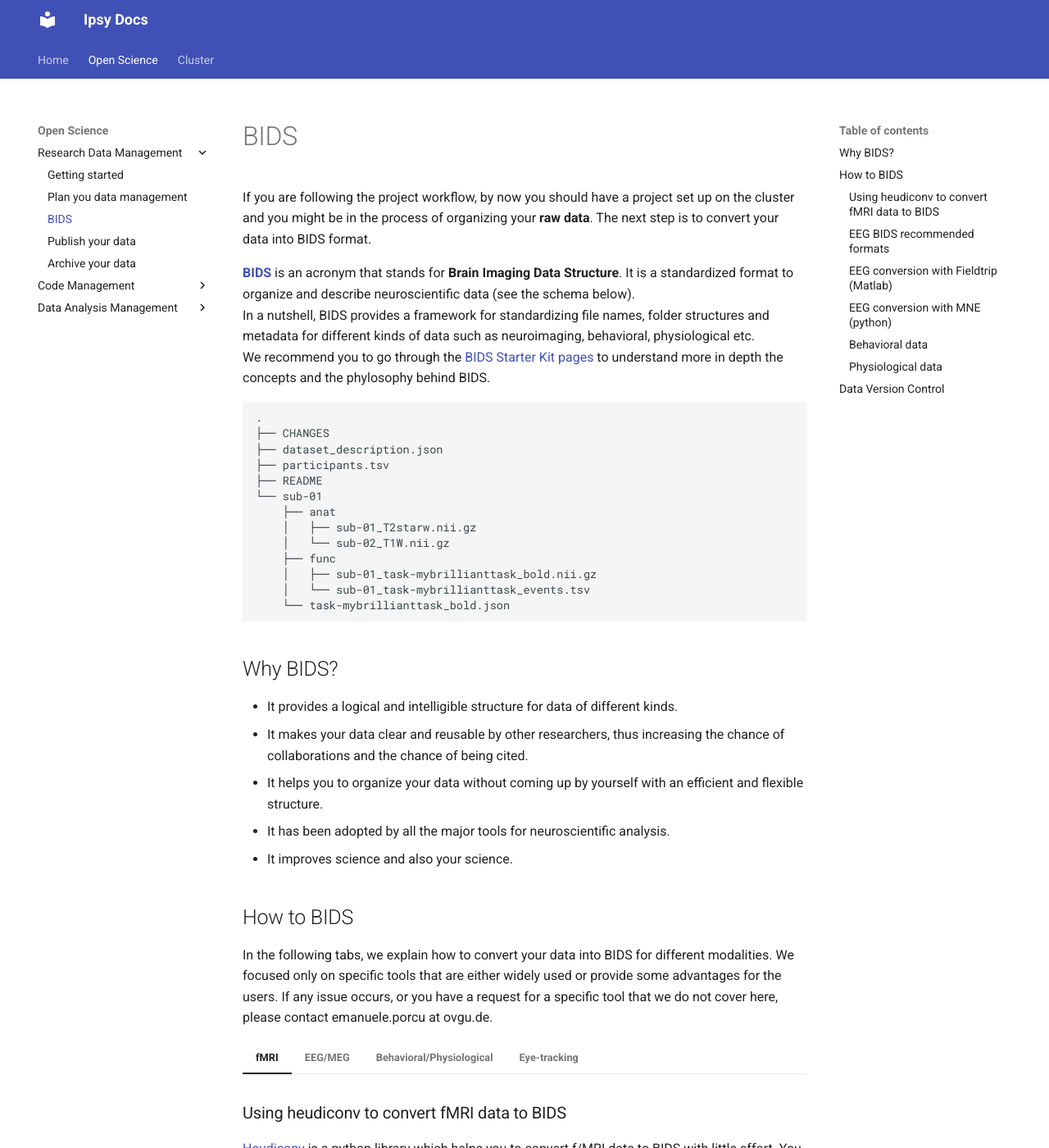
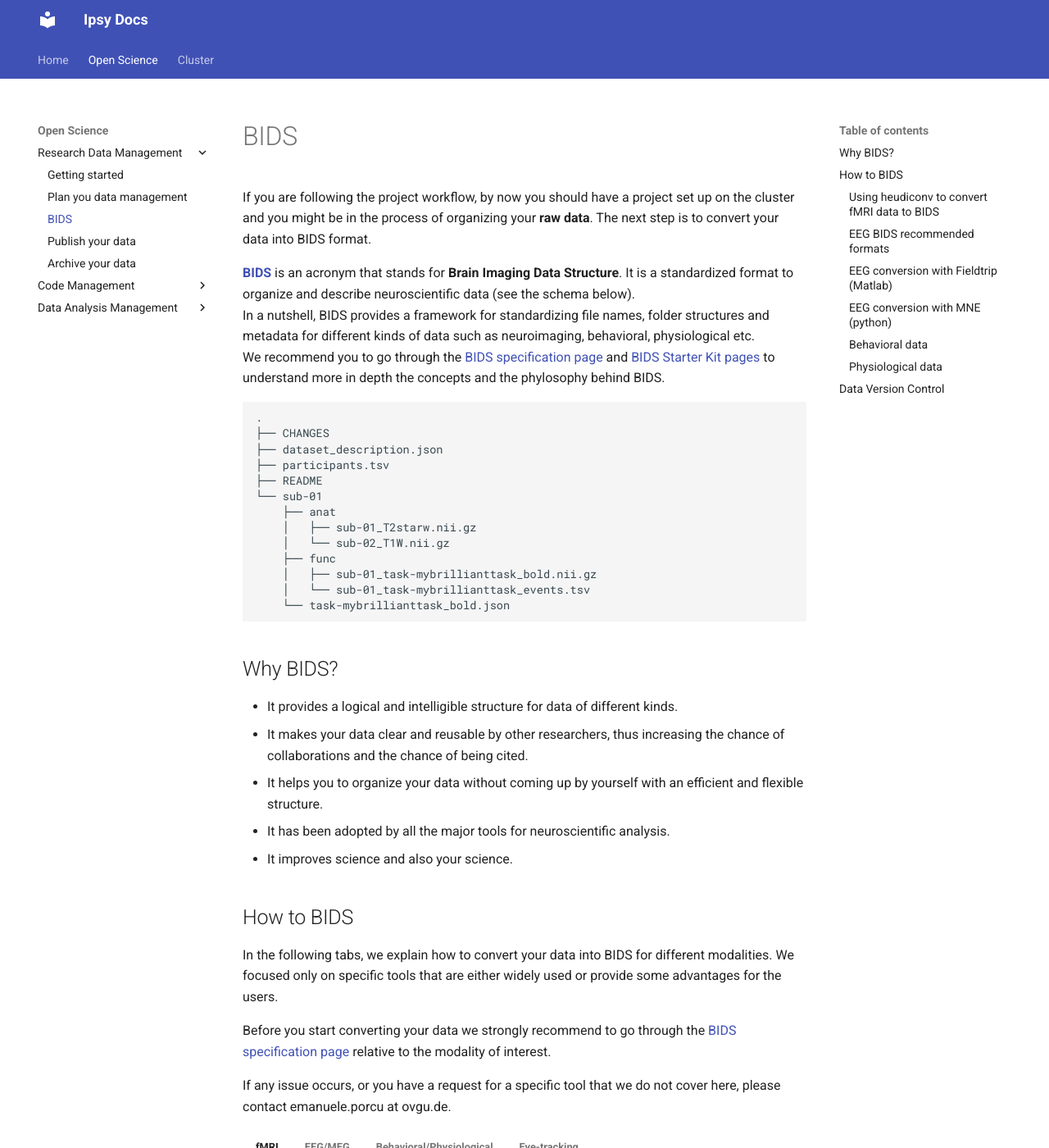
Before and after one commit to pvavra/temp-ipsy, an MkDocs documentation site: the page built from docs/open-science/research-data-management/bids.md, in a window 1280 px wide and 1400 px high. Shown: the whole window at 82% size. Built offline with MkDocs 1.6.1 and Material for MkDocs 9.7.7, drawn with Linux system fonts in a browser that asks for light colours.

Commit message:
Add missing links and sentence

````diff
--- a/docs/open-science/research-data-management/bids.md
+++ b/docs/open-science/research-data-management/bids.md
@@ -4,7 +4,7 @@ If you are following the project workflow, by now you should have a project set
 
 [**BIDS**](https://bids.neuroimaging.io/get_started.html) is an acronym that stands for **Brain Imaging Data Structure**. It is a standardized format to organize and describe neuroscientific data (see the schema below).</b>
 In a nutshell, BIDS provides a framework for standardizing file names, folder structures and metadata for different kinds of data such as neuroimaging, behavioral, physiological etc.
-We recommend you to go through the [BIDS Starter Kit pages](https://bids-standard.github.io/bids-starter-kit/) to understand more in depth the concepts and the phylosophy behind BIDS.
+We recommend you to go through the [BIDS specification page](https://bids-specification.readthedocs.io/en/stable/) and [BIDS Starter Kit pages](https://bids-standard.github.io/bids-starter-kit/) to understand more in depth the concepts and the phylosophy behind BIDS.
 
 ```bash
 .
@@ -34,6 +34,9 @@ We recommend you to go through the [BIDS Starter Kit pages](https://bids-standar
 ## How to BIDS
 
 In the following tabs, we explain how to convert your data into BIDS for different modalities. We focused only on specific tools that are either widely used or provide some advantages for the users.
+
+Before you start converting your data we strongly recommend to go through the [BIDS specification page](https://bids-specification.readthedocs.io/en/stable/) relative to the modality of interest.
+
 If any issue occurs, or you have a request for a specific tool that we do not cover here, please contact emanuele.porcu at ovgu.de.
 
 === "fMRI"
````
